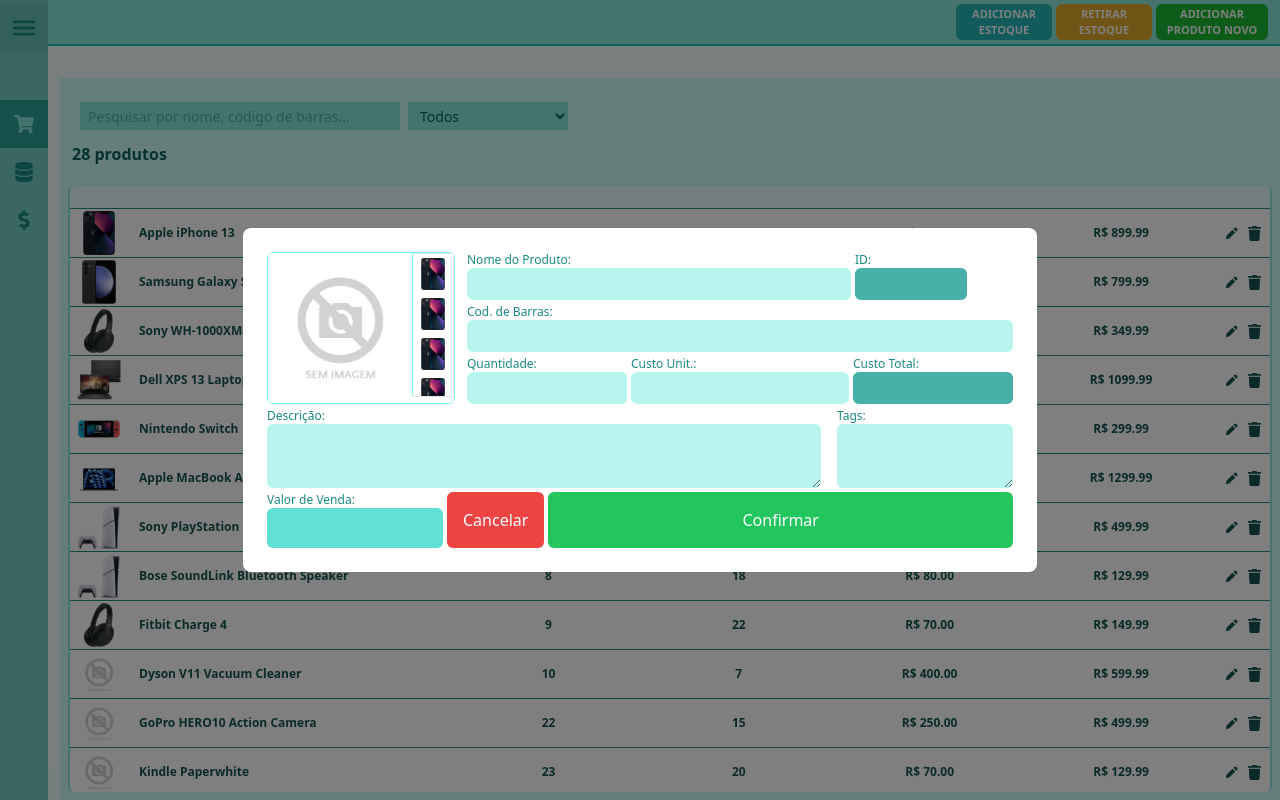
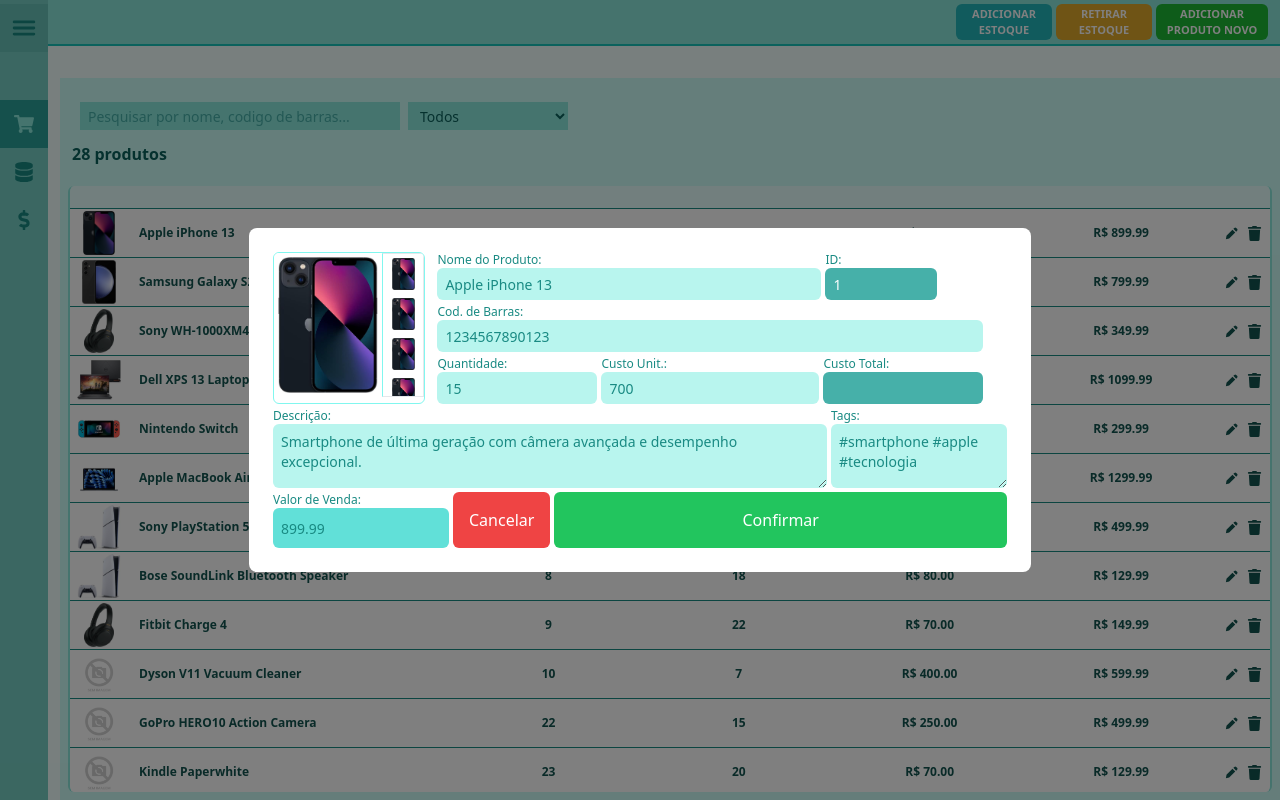
Before and after one commit to zennon-sml/xicas-paper-pdv, a Next.js app: page /pages/stock in a window 1280 px wide. Both pictures are taken after a click on the button 1231 px from the left and 233 px from the top of the page. Built offline with nearby package versions, Linux system fonts and the light colour scheme.

Commit message:
Passing product information to the modal to be changed

```diff
--- a/app/pages/stock/page.tsx
+++ b/app/pages/stock/page.tsx
@@ -2,7 +2,6 @@
 import SideBar from '@/components/SideBar';
 import ItemStock from '@/components/StockScreen/ItemStock';
 import ModalItemScreen from '@/components/StockScreen/ModalItemScreen';
-
 
 import { useState, useEffect } from 'react';
 
@@ -24,6 +23,7 @@
   const [products, setProducts] = useState<Item[]>([])
   const [selectedButton, setSelectedButton] = useState<string>('TODOS')
   const [showModal, setShowModal] = useState<boolean>(false);
+  const [productIdSelect, setProductIdSelect] = useState<number>(0);
 
   useEffect(() => {
     const fetchProducts = async () => {
@@ -39,8 +39,9 @@
   }, [])
 
   //Para finalizar venda
-  const handleProduct = () => {
+  const handleProduct = (id: number) => {
     setShowModal(true); //Exibe o modal
+    setProductIdSelect(id);
   }
 
   // Função para fechar o modal
@@ -65,9 +66,9 @@
 
         <button
         className=' flex ml-1 w-28 rounded-md items-center bg-[#1DB935] text-[11px] font-bold text-white'
-        onClick={handleProduct}
+        onClick={() => handleProduct}
         >ADICIONAR PRODUTO NOVO</button>
-        <ModalItemScreen showModal={showModal} closeModal={closeModal} />
+        <ModalItemScreen showModal={showModal} idProduct={productIdSelect} closeModal={closeModal} />
 
       </div>
 
--- a/components/StockScreen/ItemStock/index.tsx
+++ b/components/StockScreen/ItemStock/index.tsx
@@ -8,7 +8,7 @@
     cost: number;
     price: number;
     image?: string;
-    handleProduct: () => void;
+    handleProduct: (id: number) => void;
   }
 
 export default function ItemStock ({id, name, qtd, cost, price, image, handleProduct}:IItemStock){
@@ -28,7 +28,7 @@
             <td className="text-[#135550] text-center font-semibold">{"R$ "+cost.toFixed(2)}</td>
             <td className="text-[#135550] text-center font-bold">{"R$ "+price.toFixed(2)}</td>
             <td className="text-center text-[#135550] text-[15px]">
-                <button onClick={handleProduct} className=' m-1 hover:text-amber-500'><BiSolidPencil/></button>
+                <button onClick={() => handleProduct(id)} className=' m-1 hover:text-amber-500'><BiSolidPencil/></button>
                 <button className=' m-1 hover:text-red-500'><FaTrash /></button>
             </td>
         </tr>
--- a/components/StockScreen/ModalItemScreen/index.tsx
+++ b/components/StockScreen/ModalItemScreen/index.tsx
@@ -1,7 +1,25 @@
+import { useEffect, useState } from "react";
+
 interface ModalItemProps {
+    idProduct: number;
     showModal: boolean;
     closeModal: () => void;
 }
+
+interface Product {
+    id: number;
+    type: string;
+    name: string;
+    barcode: string;
+    qtd: number;
+    cost: number;
+    description: string;
+    tags: string;
+    price: number;
+    image?: string;
+    cadCompleted: boolean;
+}
+
 const lista = [
     "/img/iphone13.jpg",
     "/img/iphone13.jpg",
@@ -13,7 +31,27 @@
     "/img/iphone13.jpg",
     "/img/iphone13.jpg"
 ]
-export default function ModalItemScreen({showModal, closeModal}:ModalItemProps) {
+export default function ModalItemScreen({idProduct, showModal, closeModal}:ModalItemProps) {
+    const [product, setProduct] = useState<Product>()
+
+    useEffect(() => {
+        const fetchProductById = async (id:number) => {
+        try{
+            const response = await fetch('/data/database.json').then() // Faz a requisição
+            const data = await response.json();  // Converte a resposta para JSON
+            const product = data.products.find((item:Product) => item.id === id);
+
+            if (product) {
+                console.log("Produto encontrado", product);
+                setProduct(product)
+            }
+        } catch (error){
+            console.log("Erro na requisição:", error) // Trata erros
+        }
+        };
+        fetchProductById(idProduct)
+    }, [idProduct])
+
     return(
         <div>
             {showModal && (
@@ -33,7 +71,7 @@
                                     <div className="flex bg-white h-36 overflow-hidden">
                                         <img
                                         alt="img-vazia"
-                                        src={"/img/sem-foto.jpg"}
+                                        src={product?.image}
                                         className='bg-[#ffffff] p-1 object-contain object-center'/>
                                     </div>
 
@@ -50,6 +88,7 @@
                                             <label className='text-xs text-[#198A83]'>Nome do Produto:</label>
                                             <input
                                             type="text"
+                                            value={product?.name}
                                             className='w-96 h-8 p-2 bg-[#b8f5ee] text-[#198A83]  rounded-md text-sm'
                                             />
                                         </div>
@@ -57,6 +96,7 @@
                                             <label className='text-xs text-[#198A83]'>ID:</label>
                                             <input
                                             type="text"
+                                            value={idProduct}
                                             disabled
                                             className='w-28 h-8 p-2 bg-[#46b0a9] text-white  rounded-md text-sm'
                                             />
@@ -67,6 +107,7 @@
                                         <label className='text-xs text-[#198A83]'>Cod. de Barras:</label>
                                         <input
                                         type="text"
+                                        value={product?.barcode}
                                         className='h-8 p-2 bg-[#b8f5ee] text-[#198A83] rounded-md text-sm'
                                         />
                                     </div>
@@ -76,6 +117,7 @@
                                             <label className='text-xs text-[#198A83]'>Quantidade:</label>
                                                 <input
                                                 type="number"
+                                                value={product?.qtd}
                                                 className='max-w-40 h-8 p-2 bg-[#b8f5ee] text-[#198A83] text-sm rounded-md'
                                                 min={0}
                                                 />
@@ -84,6 +126,7 @@
                                             <label className='text-xs text-[#198A83]'>Custo Unit.:</label>
                                                 <input
                                                 type="number"
+                                                value={product?.cost}
                                                 className='min-w-40 h-8 p-2 bg-[#b8f5ee] text-[#198A83] text-sm rounded-md'
                                                 min={0}
                                                 />
@@ -93,6 +136,7 @@
                                                 <input
                                                 disabled
                                                 type="number"
+
                                                 className='max-w-40 h-8 p-2 bg-[#46b0a9] text-white  text-sm rounded-md'
                                                 min={0}
                                                 />
@@ -104,12 +148,14 @@
                                 <div className="flex flex-col">
                                     <label className='text-xs text-[#198A83]'>Descrição:</label>
                                     <textarea
+                                    value={product?.description}
                                     className='flex min-w-[554px] h-16 p-2 bg-[#b8f5ee] text-[#198A83] rounded-md text-sm'
                                     />
                                 </div>
                                 <div className="flex flex-col">
                                     <label className='text-xs text-[#198A83]'>Tags:</label>
                                     <textarea
+                                    value={product?.tags}
                                     className='h-16 max-w-44 p-2 bg-[#b8f5ee] text-[#198A83] rounded-md text-sm'
                                     />
                                 </div>
@@ -120,6 +166,7 @@
                                     <input
                                     min={0}
                                     type="number"
+                                    value={product?.price}
                                     className='h-10 max-w-44 p-2 bg-[#61e0d8] text-[#198A83] rounded-md text-sm'
                                     />
                                 </div>
```
